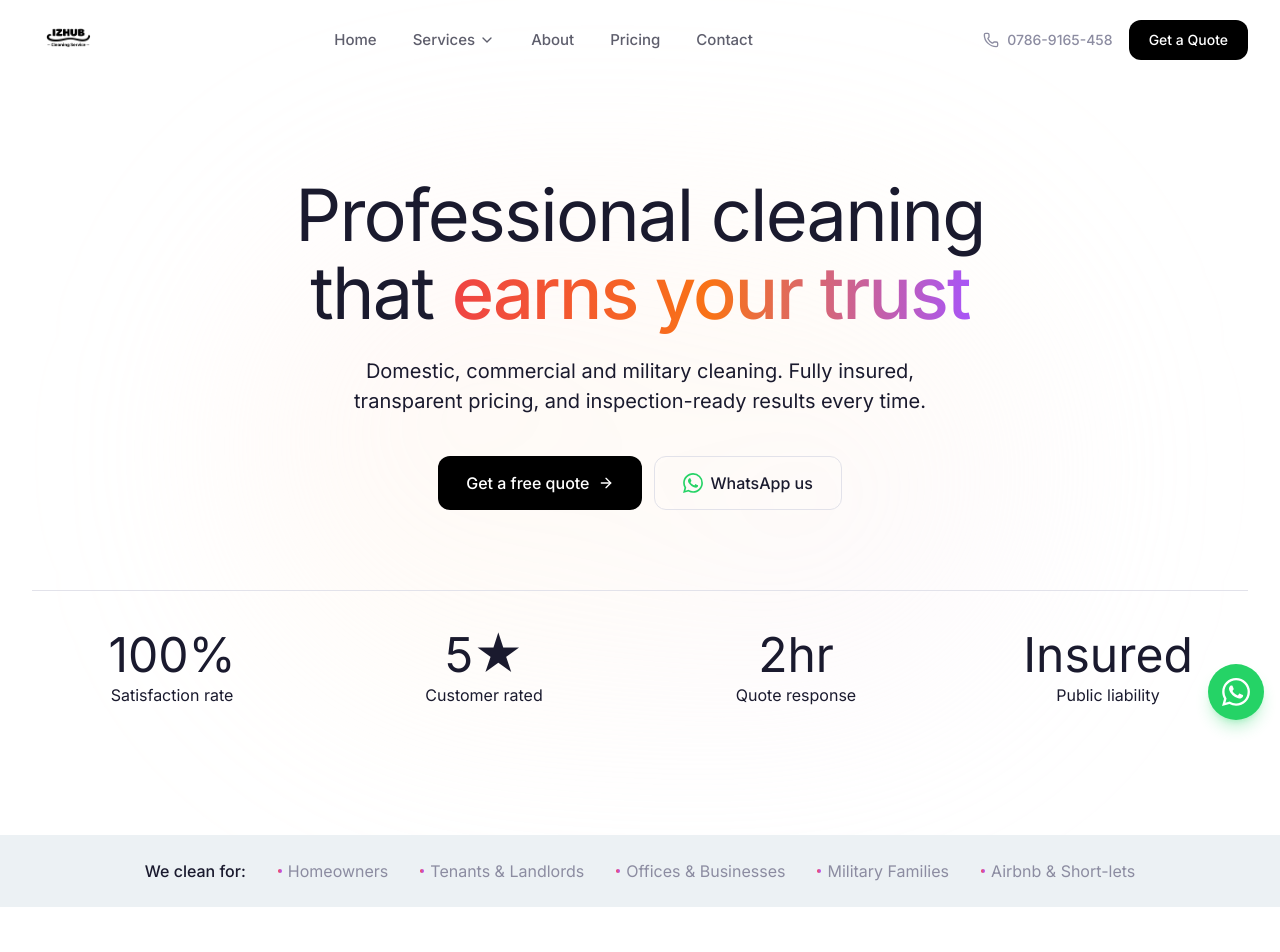
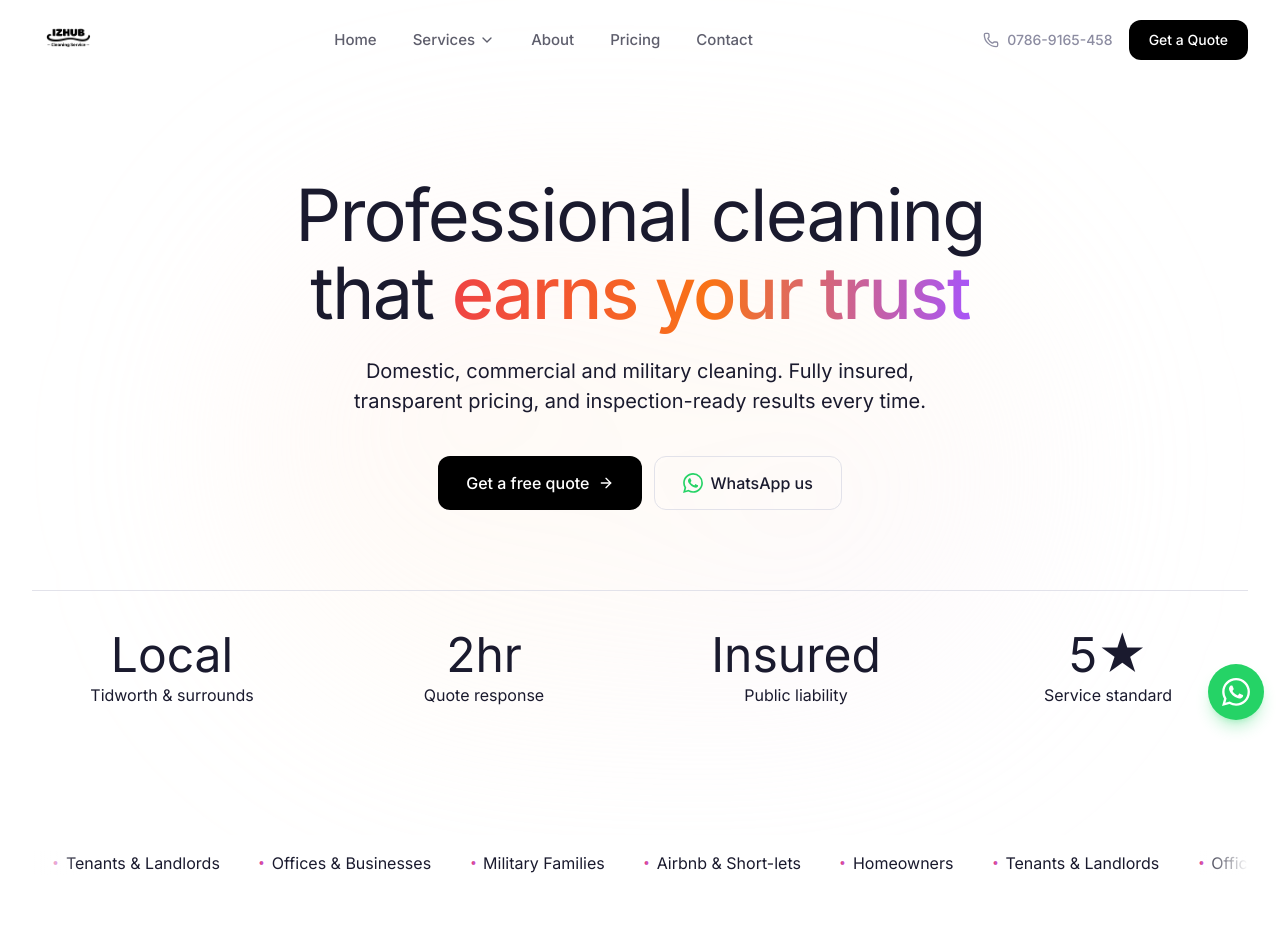
Before and after one commit to AssahBismarkabah/izhub-clean, a Next.js app: page / in a window 1280 px wide. Shown: the top 952 px of the page. Built offline with nearby package versions, Linux system fonts and the light colour scheme.

Commit message:
refactor: implement marquee animation in TrustBar and update Hero component statistics

```diff
--- a/src/app/globals.css
+++ b/src/app/globals.css
@@ -32,6 +32,18 @@ body {
   background-clip: text;
 }
 
+/* Marquee animation for trust bar */
+@keyframes marquee {
+  0% { transform: translateX(0); }
+  100% { transform: translateX(-50%); }
+}
+.animate-marquee {
+  animation: marquee 30s linear infinite;
+}
+.animate-marquee:hover {
+  animation-play-state: paused;
+}
+
 /* Focus styles for accessibility */
 *:focus-visible {
   outline: 2px solid #a855f7;
--- a/src/components/sections/Hero.tsx
+++ b/src/components/sections/Hero.tsx
@@ -78,10 +78,10 @@ export function Hero() {
           className="mt-20 grid grid-cols-2 gap-8 sm:grid-cols-4 border-t border-border pt-10"
         >
           {[
-            { value: "100%", label: "Satisfaction rate" },
-            { value: "5★", label: "Customer rated" },
+            { value: "Local", label: "Tidworth & surrounds" },
             { value: "2hr", label: "Quote response" },
             { value: "Insured", label: "Public liability" },
+            { value: "5★", label: "Service standard" },
           ].map((stat) => (
             <div key={stat.label} className="text-center">
               <p className="text-4xl lg:text-5xl font-normal text-charcoal">
--- a/src/components/sections/TrustBar.tsx
+++ b/src/components/sections/TrustBar.tsx
@@ -1,26 +1,38 @@
-import { ScrollReveal } from "@/components/common/ScrollReveal";
+"use client";
+
+const items = [
+  "Homeowners",
+  "Tenants & Landlords",
+  "Offices & Businesses",
+  "Military Families",
+  "Airbnb & Short-lets",
+];
 
 export function TrustBar() {
   return (
-    <section className="bg-surface py-6">
+    <section className="py-4">
       <div className="mx-auto max-w-7xl px-4 md:px-6 lg:px-8">
-        <ScrollReveal>
-          <div className="flex flex-wrap items-center justify-center gap-x-8 gap-y-3 text-base text-muted">
-            <span className="font-medium text-charcoal">We clean for:</span>
-            {[
-              "Homeowners",
-              "Tenants & Landlords",
-              "Offices & Businesses",
-              "Military Families",
-              "Airbnb & Short-lets",
-            ].map((item) => (
-              <span key={item} className="flex items-center gap-1.5">
-                <span className="h-1 w-1 rounded-full bg-gradient-to-r from-red-500 to-purple-500" />
-                {item}
-              </span>
+        <div className="relative overflow-hidden">
+          {/* Narrow edge fades only */}
+          <div className="pointer-events-none absolute inset-y-0 left-0 w-12 z-10" style={{ background: "linear-gradient(to right, #ffffff, transparent)" }} />
+          <div className="pointer-events-none absolute inset-y-0 right-0 w-12 z-10" style={{ background: "linear-gradient(to left, #ffffff, transparent)" }} />
+
+          <div className="flex items-center gap-10 animate-marquee whitespace-nowrap">
+            {[0, 1, 2, 3].map((set) => (
+              <div key={set} className="flex items-center gap-10 shrink-0">
+                {items.map((item) => (
+                  <span
+                    key={`${item}-${set}`}
+                    className="flex items-center gap-2 text-base text-body"
+                  >
+                    <span className="h-1 w-1 rounded-full bg-gradient-to-r from-red-500 to-purple-500" />
+                    {item}
+                  </span>
+                ))}
+              </div>
             ))}
           </div>
-        </ScrollReveal>
+        </div>
       </div>
     </section>
   );
```
